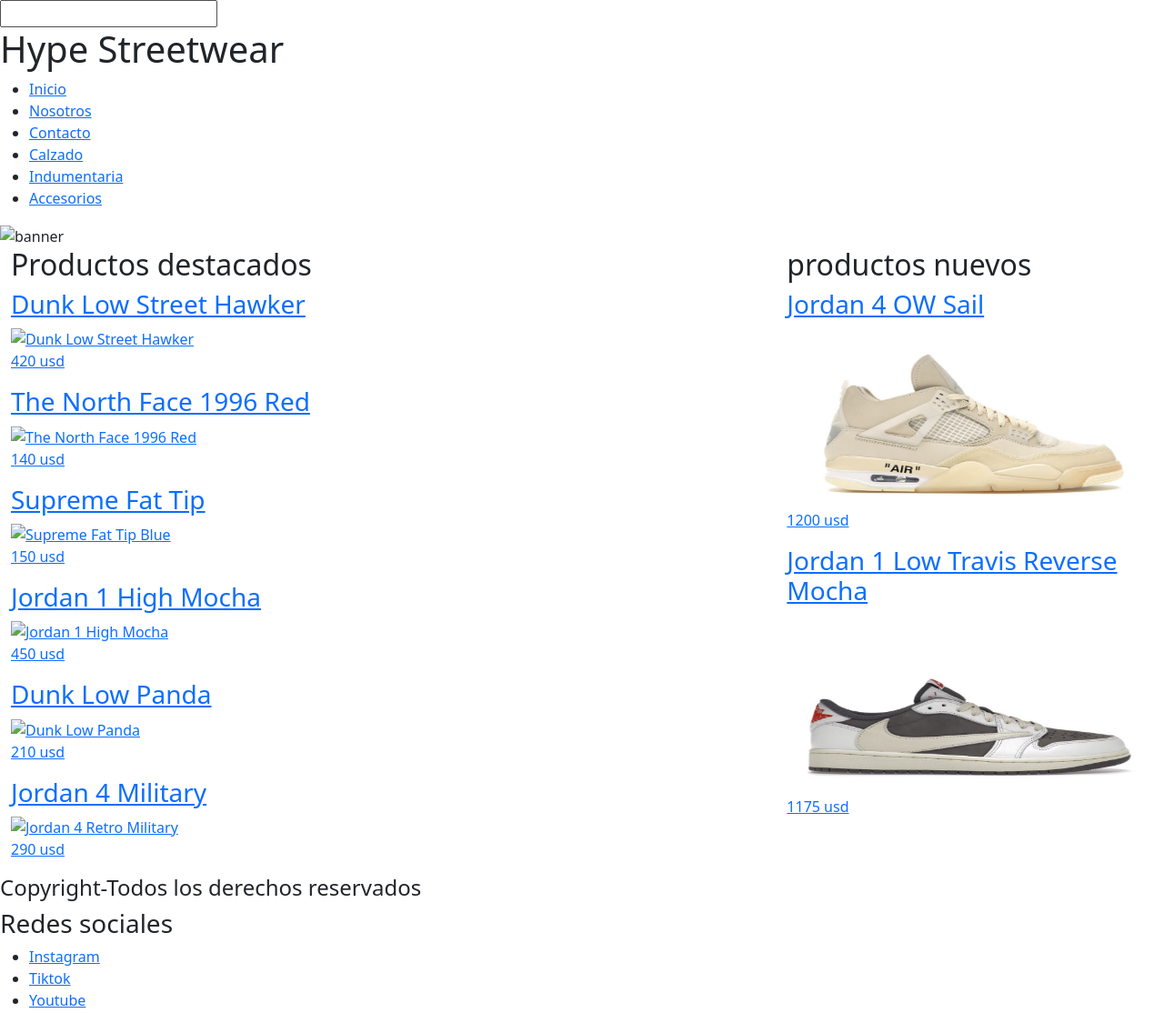
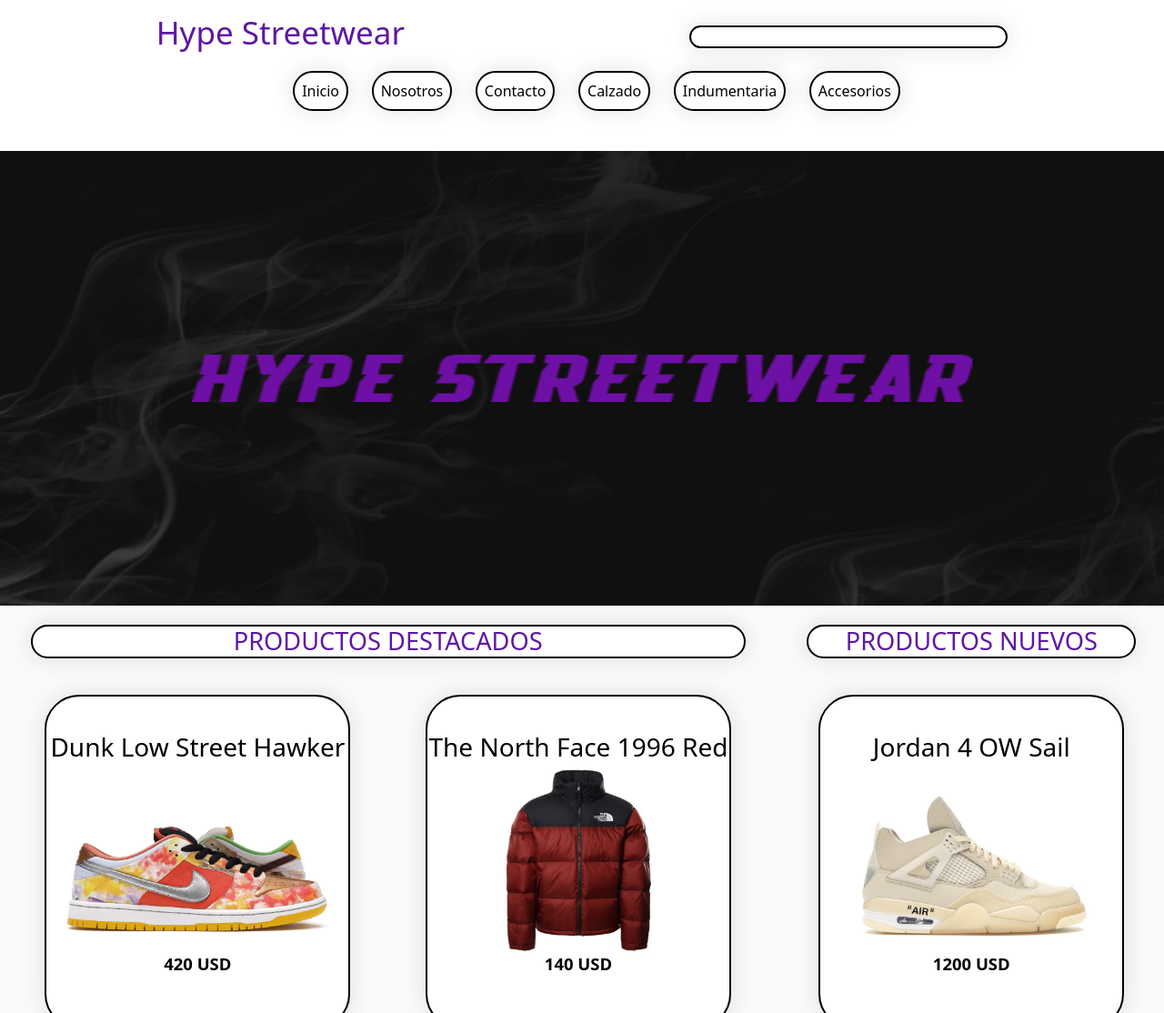
Before and after one commit to AndoniSarasua/hype-steetwear-coder, a plain HTML site: page index.html in a window 1280 px wide. Shown: the top 1114 px of the page at 91% size. Drawn offline with nearby package versions, Linux system fonts and the light colour scheme; the site is published under a folder, as on GitHub Pages, so addresses that start at the root find nothing.

Commit message:
Correcion style

```diff
--- a/index.html
+++ b/index.html
@@ -7,7 +7,7 @@
 <meta name="viewport" content="width=device-width, initial-scale=1.0">
 <title>Hype Streetwear</title>
 <link rel="stylesheet" href="https://cdn.jsdelivr.net/npm/bootstrap@5.2.0/dist/css/bootstrap.min.css">
-<link rel="stylesheet" href="/style/style.css">
+<link rel="stylesheet" href="style/style.css">
 </head>
 
 <body>
@@ -18,12 +18,12 @@
     <nav class="nav">
         <ul>
             <li class="navegador"><a href="index.html" class="link-nav">Inicio</a></li>
-            <li class="navegador"><a href="/pages/nosotros.html" class="link-nav">Nosotros</a></li>
-            <li class="navegador"><a href="/pages/contacto.html" class="link-nav">Contacto</a></li>
+            <li class="navegador"><a href="pages/nosotros.html" class="link-nav">Nosotros</a></li>
+            <li class="navegador"><a href="pages/contacto.html" class="link-nav">Contacto</a></li>
             <!--Cambiar por categorias en un futuro-->
-            <li class="navegador"><a href="/pages/calzado.html" class="link-nav">Calzado</a></li>
-            <li class="navegador"><a href="/pages/indumentaria.html" class="link-nav">Indumentaria</a></li>
-            <li class="navegador"><a href="/pages/accesorios.html" class="link-nav">Accesorios</a></li>
+            <li class="navegador"><a href="pages/calzado.html" class="link-nav">Calzado</a></li>
+            <li class="navegador"><a href="pages/indumentaria.html" class="link-nav">Indumentaria</a></li>
+            <li class="navegador"><a href="pages/accesorios.html" class="link-nav">Accesorios</a></li>
         </ul>
     </nav>
 </header>
@@ -31,7 +31,7 @@
 <main>
 
 <section>
-<img src="/images/banner.jpg" alt="banner" class="banner">
+<img src="images/banner.jpg" alt="banner" class="banner">
 </section>
 
 <div class="container-fluid">
@@ -44,42 +44,42 @@
         <div class="producto">
         <a href="" class="link-producto">
             <h3 class="pruducto__titulo">Dunk Low Street Hawker</h3>
-            <img src="/images/streethawker.JPG" alt="Dunk Low Street Hawker" height="200" width="100%" class="producto__imagen">
+            <img src="images/streethawker.JPG" alt="Dunk Low Street Hawker" height="200" width="100%" class="producto__imagen">
             <div class="producto__precio"><p>420 usd</p></div>
         </a>
         </div>
         <div class="producto">
         <a href="" class="link-producto">
             <h3 class="pruducto__titulo">The North Face 1996 Red</h3>
-            <img src="/images/tnf1996red.JPG" alt="The North Face 1996 Red" height="200" width="100%" class="producto__imagen">
+            <img src="images/tnf1996red.JPG" alt="The North Face 1996 Red" height="200" width="100%" class="producto__imagen">
             <div class="producto__precio"><p>140 usd</p></div>
         </a>
         </div>
         <div class="producto">
         <a href="" class="link-producto">
             <h3 class="pruducto__titulo">Supreme Fat Tip</h3>
-            <img src="/images/supremefattipblue.JPG" alt="Supreme Fat Tip Blue" height="200" width="100%" class="producto__imagen">
+            <img src="images/supremefattipblue.JPG" alt="Supreme Fat Tip Blue" height="200" width="100%" class="producto__imagen">
             <div class="producto__precio"><p>150 usd</p></div>
         </a>
         </div>
         <div class="producto">
         <a href="" class="link-producto">
             <h3 class="pruducto__titulo">Jordan 1 High Mocha</h3>
-            <img src="/images/jordan1highmocha.JPG" alt="Jordan 1 High Mocha" height="200" width="100%" class="producto__imagen">
+            <img src="images/jordan1highmocha.JPG" alt="Jordan 1 High Mocha" height="200" width="100%" class="producto__imagen">
             <div class="producto__precio"><p>450 usd</p></div>
         </a>
         </div>
         <div class="producto">
         <a href="" class="link-producto">
             <h3 class="pruducto__titulo">Dunk Low Panda</h3>
-            <img src="/images/dunklowpanda.JPG" alt="Dunk Low Panda" height="200" width="100%" class="producto__imagen" >
+            <img src="images/dunklowpanda.JPG" alt="Dunk Low Panda" height="200" width="100%" class="producto__imagen" >
             <div class="producto__precio"><p>210 usd</p></div>
         </a>
         </div>
         <div class="producto">
         <a href="" class="link-producto">
             <h3 class="pruducto__titulo">Jordan 4 Military</h3>
-            <img src="/images/jordan4military.JPG" alt="Jordan 4 Retro Military" height="200" width="100%" class="producto__imagen">
+            <img src="images/jordan4military.JPG" alt="Jordan 4 Retro Military" height="200" width="100%" class="producto__imagen">
             <div class="producto__precio"><p>290 usd</p></div>
         </a>
         </div>
```
Also changed, not shown: pages/accesorios.html (+2 -2 lines), pages/calzado.html (+7 -7 lines), pages/indumentaria.html (+2 -2 lines).
